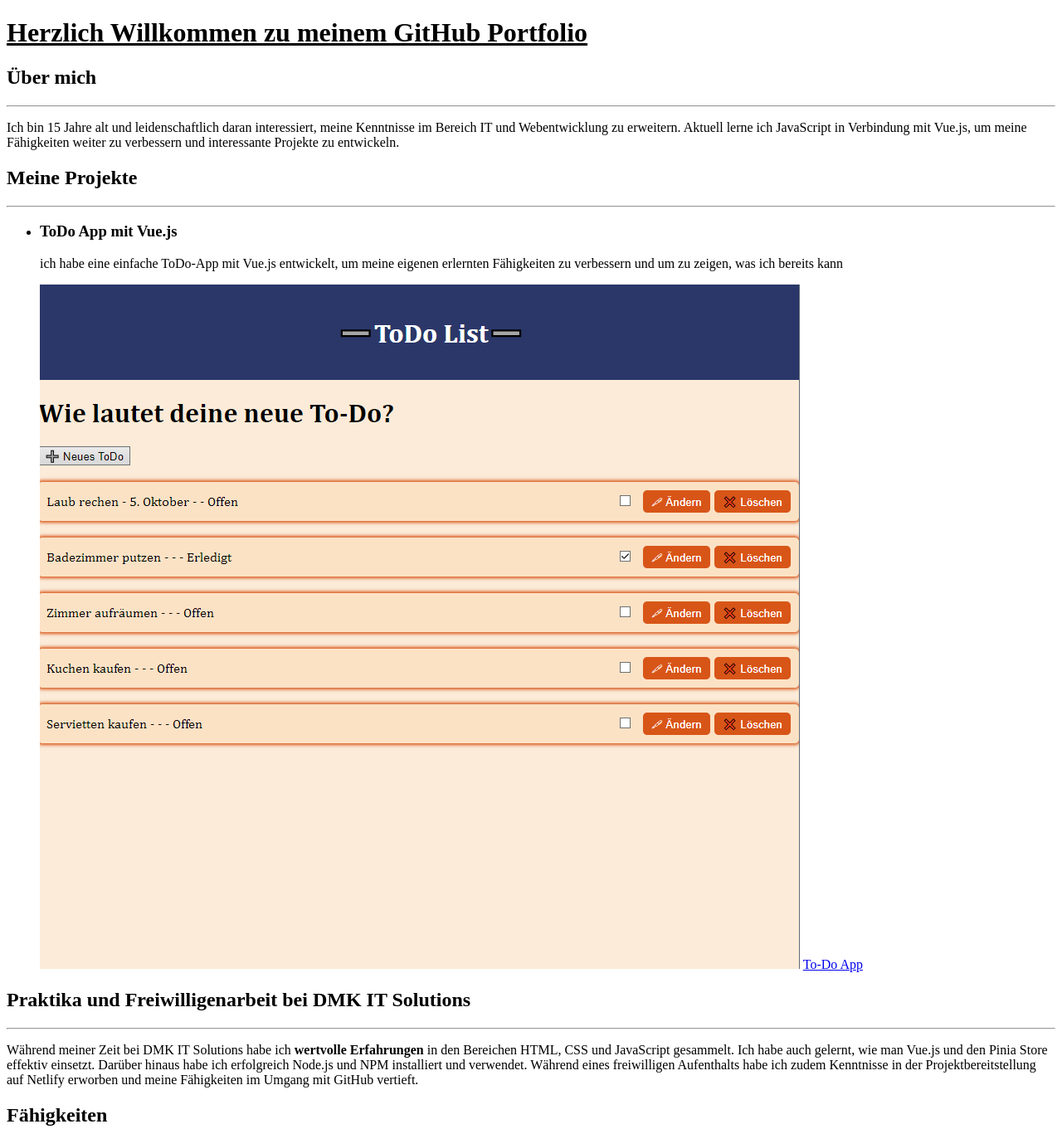
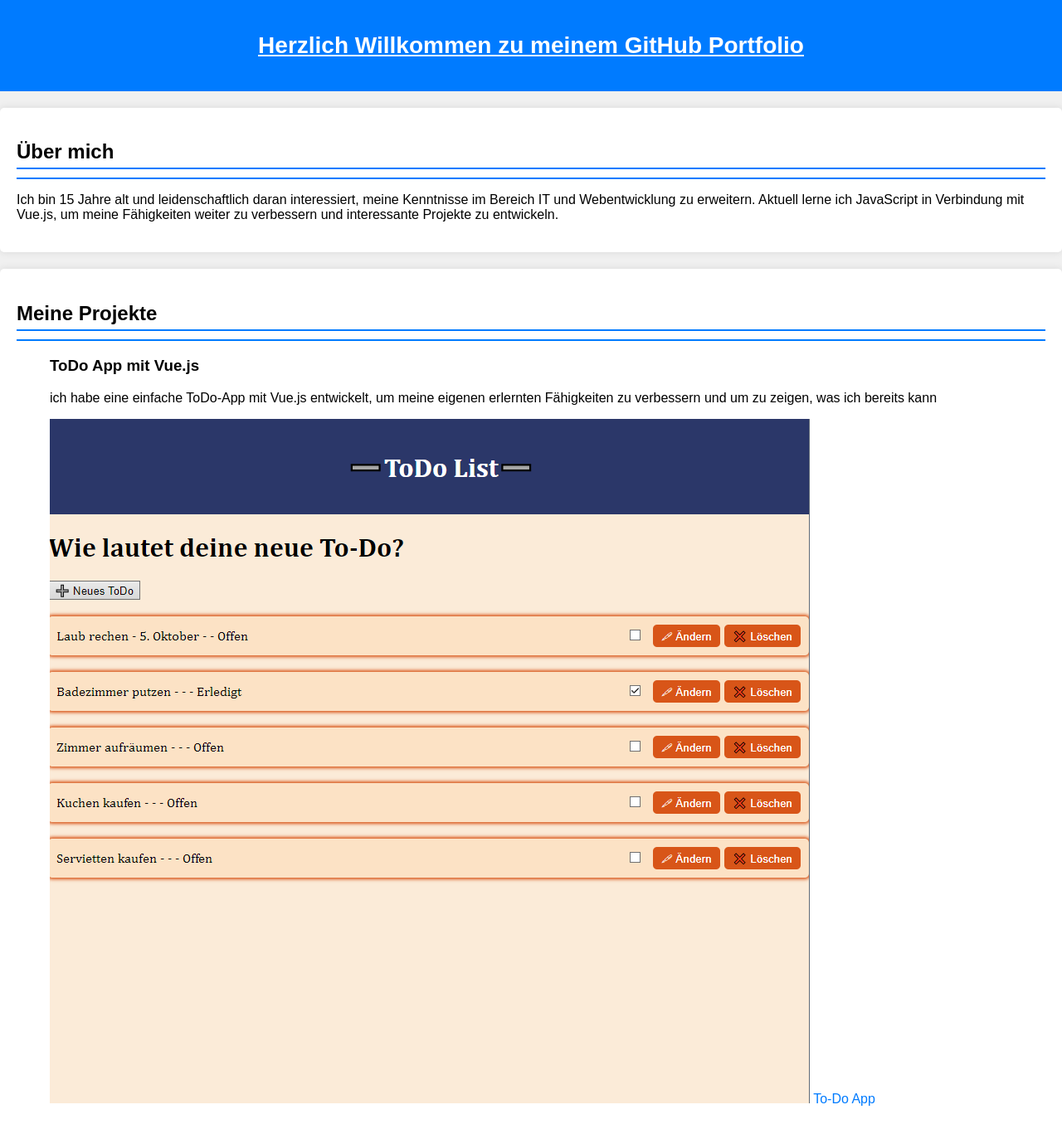
Before and after one commit to Finn-paulsen/Finn-paulsen.github.io, a plain HTML site: page index.html in a window 1280 px wide. Shown: the top 1361 px of the page at 83% size. Drawn offline with Linux system fonts and the light colour scheme.

Commit message:
Add files via upload

```diff
--- a/index.html
+++ b/index.html
@@ -3,6 +3,7 @@
 <head>
     <meta charset="UTF-8">
     <meta name="viewport" content="width=device-width, initial-scale=1.0">
+    <link rel="stylesheet" type="text/css" href="style.css">
     <title>My GitHub Portfolio</title>
 </head>
 <body>
@@ -23,7 +24,7 @@
                 <h3>ToDo App mit Vue.js</h3>
                 <p>ich habe eine einfache ToDo-App mit Vue.js entwickelt, um meine eigenen erlernten Fähigkeiten zu verbessern und um zu zeigen, was ich bereits kann</p>
                 <img src="/Bilder/ToDo.png" alt="ToDo App">
-                <a href="https://github.com/Finn-paulsen/To-Do_App" target="_blank">To-Do App</a>
+                <a href="https://lucent-scone-b7c139.netlify.app" target="_blank">To-Do App</a>
             </li>
         </ul>
     </section>
--- /dev/null
+++ b/style.css
@@ -0,0 +1,69 @@
+/* Allgemeine Formatierung */
+body {
+    font-family: Arial, sans-serif;
+    margin: 0;
+    padding: 0;
+    background-color: #f0f0f0;
+}
+
+.container {
+    max-width: 900px;
+    margin: 0 auto;
+    padding: 20px;
+}
+
+/* Header */
+header {
+    background-color: #007BFF;
+    color: white;
+    text-align: center;
+    padding: 20px 0;
+}
+
+header h1 {
+    font-size: 28px;
+    text-decoration: underline;
+}
+
+/* Abschnitte */
+section {
+    background-color: white;
+    padding: 20px;
+    margin: 20px 0;
+    border-radius: 5px;
+    box-shadow: 0 0 10px rgba(0, 0, 0, 0.1);
+}
+
+/* Überschriften und Trennlinien */
+h2 {
+    font-size: 24px;
+    border-bottom: 2px solid #007BFF;
+    padding-bottom: 5px;
+    margin-bottom: 10px;
+}
+
+hr {
+    border: none;
+    border-top: 2px solid #007BFF;
+    margin: 10px 0;
+}
+
+/* Projekte */
+ul {
+    list-style: none;
+}
+
+ul li {
+    margin-bottom: 20px;
+}
+
+/* Links */
+a {
+    color: #007BFF;
+    text-decoration: none;
+}
+
+/* Fett gedruckter Text */
+b {
+    font-weight: bold;
+}
```
